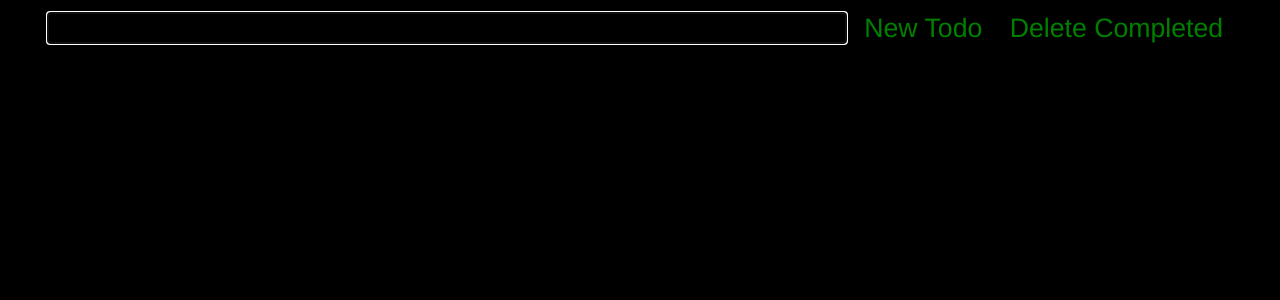
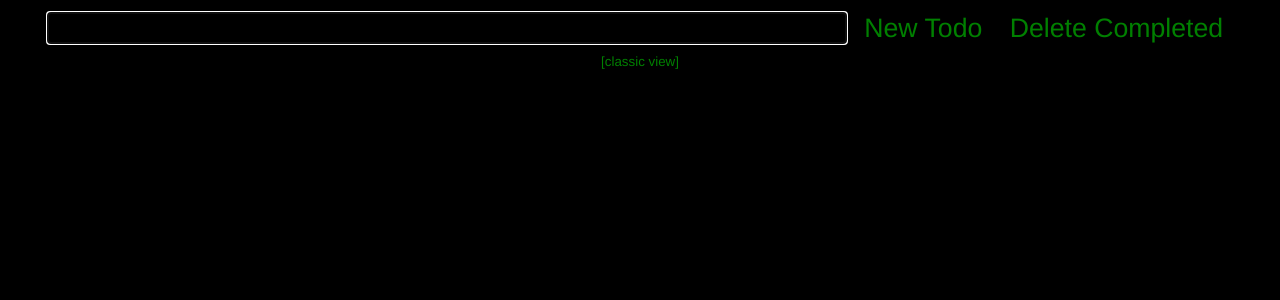
Before and after one commit to underscorenygren/tictail_todo, a Flask app: template templates/todos.html in a window 1280 px wide. Shown: the top 300 px of the page. Run offline with Flask 2, Linux system fonts and the light colour scheme; the template is opened without the code that fills it, so the values that code supplies are empty; some libraries are stand-ins or nearby versions.

Commit message:
added links between retro and classic view and fixed some retro bugs

```diff
--- a/server.py
+++ b/server.py
@@ -48,7 +48,7 @@ def index():
   return redirect(
     url_for('user_root_classic',  **{'user_id' : new_usr.usr_id()}))
 
-@app.route("/<user_id>/")
+@app.route("/<user_id>/retro")
 def user_root(user_id):
   if not app.todo_orm.ensure_user(user_id):
     return render_404()
--- a/templates/todos.html
+++ b/templates/todos.html
@@ -1,6 +1,9 @@
 <html>
 <head>
   <script src="https://ajax.googleapis.com/ajax/libs/jquery/2.1.3/jquery.min.js"></script>
+  <script type="text/javascript">
+    window['CLASSIC_VIEW'] = false;
+  </script>
   <script src="/ui.js"></script>
   <link rel="text/stylesheet" src="/reset.css">
   <style>
@@ -85,6 +88,16 @@
       top: 5px;
     }
 
+    .classic-link {
+      font-size: 10pt;
+    }
+
+    #footer {
+      text-align: center;
+      margin-top: 10px;
+    }
+
+
   </style>
 </head>
 
@@ -96,6 +109,9 @@
       <a href="#" id='newtodo' class='topctrl'>New Todo</a>
       <a href="#" id='delete_completed' class='topctrl'>Delete Completed</a>
       <table id="todo_root"></table>
+      <div id="footer">
+        <a class="classic-link" href="classic">[classic view]</a>
+      </div>
     </div>
   </div>
 
```
